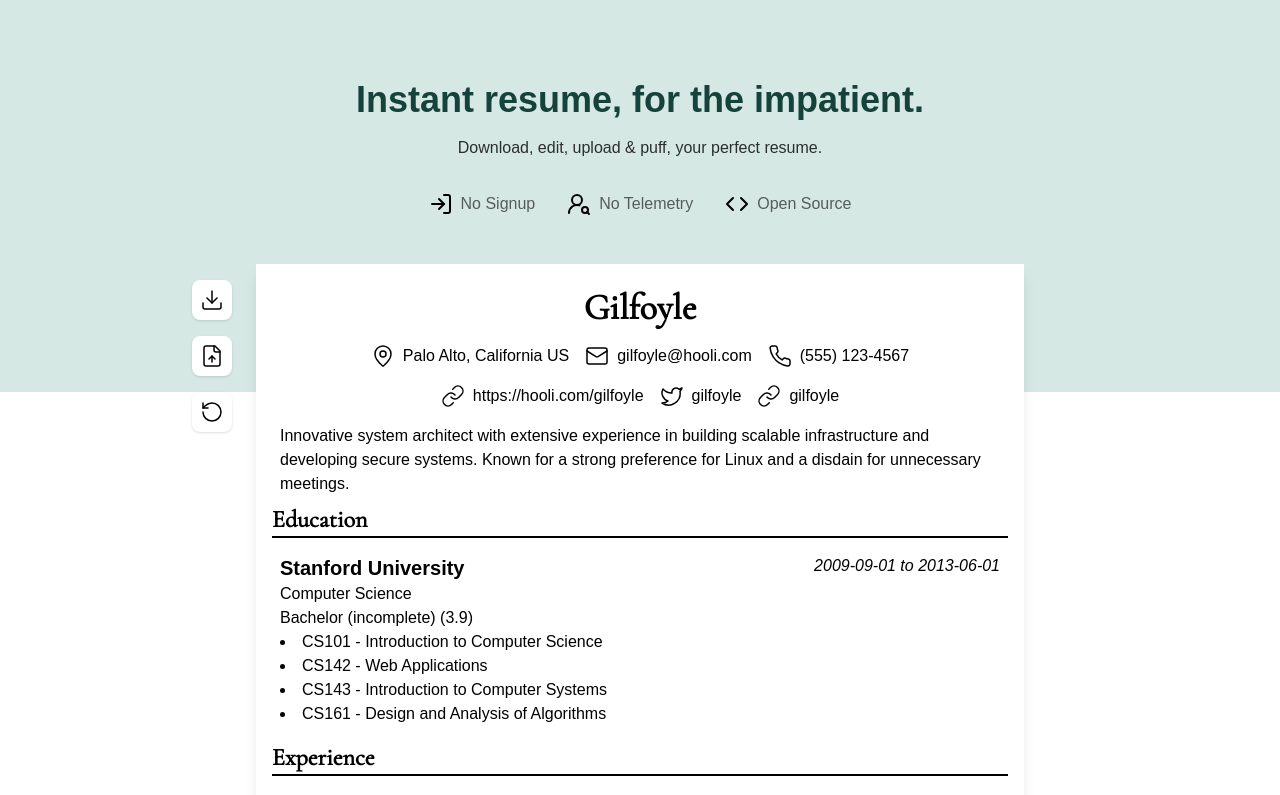
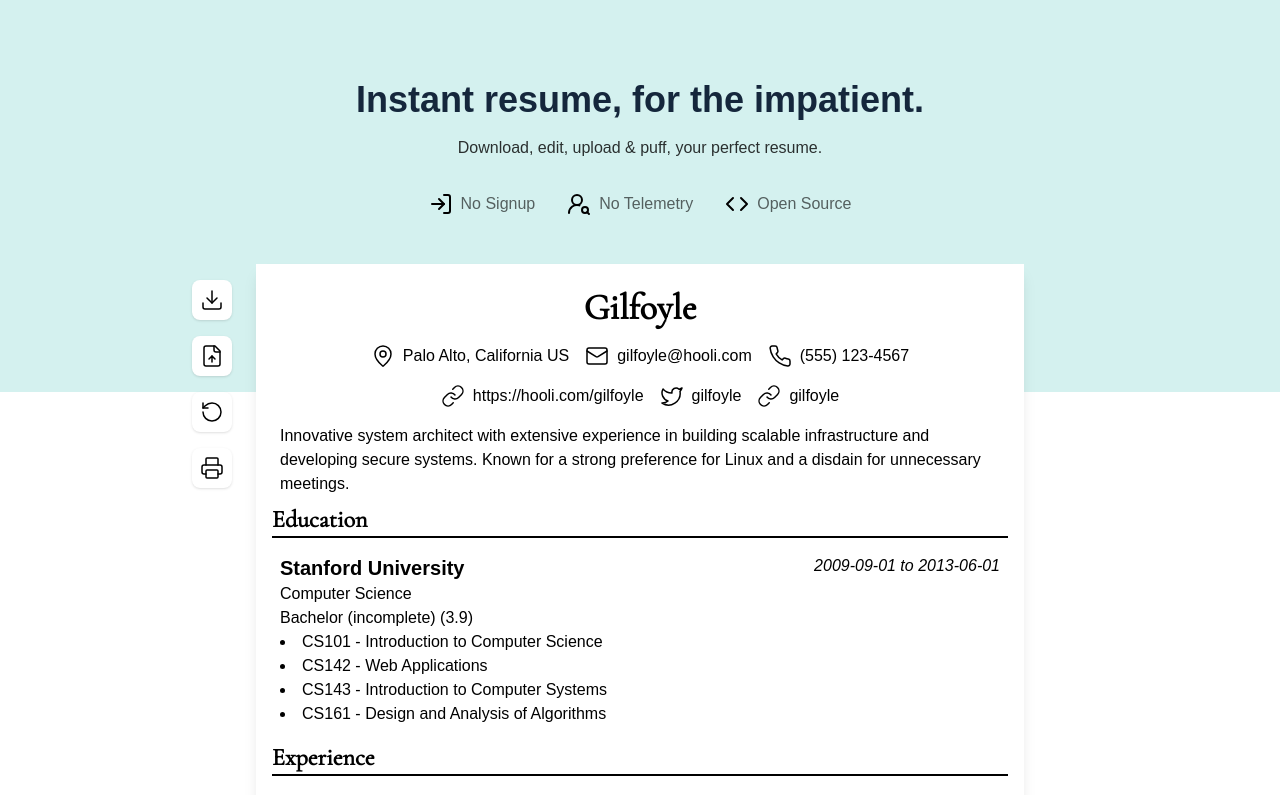
Before and after one commit to commitsovercoffee/jason, a SvelteKit app: page / in a window 1280 px wide. Shown: the top 795 px of the page. Built offline with nearby package versions, Linux system fonts and the light colour scheme.

Commit message:
updates colorscheme

```diff
--- a/src/lib/components/Header.svelte
+++ b/src/lib/components/Header.svelte
@@ -5,9 +5,9 @@
 	export let subtitle = 'Enter subtitle here';
 </script>
 
-<div class="print:hidden bg-[#d5e8e4] pt-20 pb-40">
+<div class="print:hidden bg-[#d4f1ef] pt-20 pb-40">
 	<div class="max-w-screen-md mx-auto flex flex-col items-center gap-4">
-		<h1 class="text-center font-bold text-4xl text-[#16423C]">
+		<h1 class="text-center font-bold text-4xl text-[#15273c]">
 			{title}
 		</h1>
 		<p class="text-center opacity-80">
--- a/src/routes/+page.svelte
+++ b/src/routes/+page.svelte
@@ -194,12 +194,13 @@
 	}
 
 	const buttonStyle =
-		'p-2 rounded-lg bg-white group hover:bg-[#16423C] active:scale-90 transition-all duration-100 ease-in shadow';
+		'p-2 rounded-lg bg-white group hover:bg-[#15273c] active:scale-90 transition-all duration-100 ease-in shadow';
 </script>
 
 <main
 	class="max-w-screen-md mx-auto print:m-0 -mt-32 p-4 flex flex-col bg-white print:shadow-none shadow-lg"
 >
+	<div class="flex flex-col gap-4 absolute 20"></div>
 	<div class="flex flex-col gap-4 absolute -ml-20">
 		<a class={buttonStyle} href="/resume.json" download="resume.json">
 			<svg
@@ -259,6 +260,35 @@
 				><path d="M3 12a9 9 0 1 0 9-9 9.75 9.75 0 0 0-6.74 2.74L3 8" /><path d="M3 3v5h5" /></svg
 			>
 		</button>
+
+		<button
+			class={buttonStyle}
+			on:click={() => {
+				window.print();
+			}}
+		>
+			<svg
+				xmlns="http://www.w3.org/2000/svg"
+				width="24"
+				height="24"
+				viewBox="0 0 24 24"
+				fill="none"
+				stroke="currentColor"
+				stroke-width="1.5"
+				stroke-linecap="round"
+				stroke-linejoin="round"
+				class="group-hover:stroke-white"
+				><path
+					d="M6 18H4a2 2 0 0 1-2-2v-5a2 2 0 0 1 2-2h16a2 2 0 0 1 2 2v5a2 2 0 0 1-2 2h-2"
+				/><path d="M6 9V3a1 1 0 0 1 1-1h10a1 1 0 0 1 1 1v6" /><rect
+					x="6"
+					y="14"
+					width="12"
+					height="8"
+					rx="1"
+				/></svg
+			>
+		</button>
 	</div>
 
 	<article>
```
